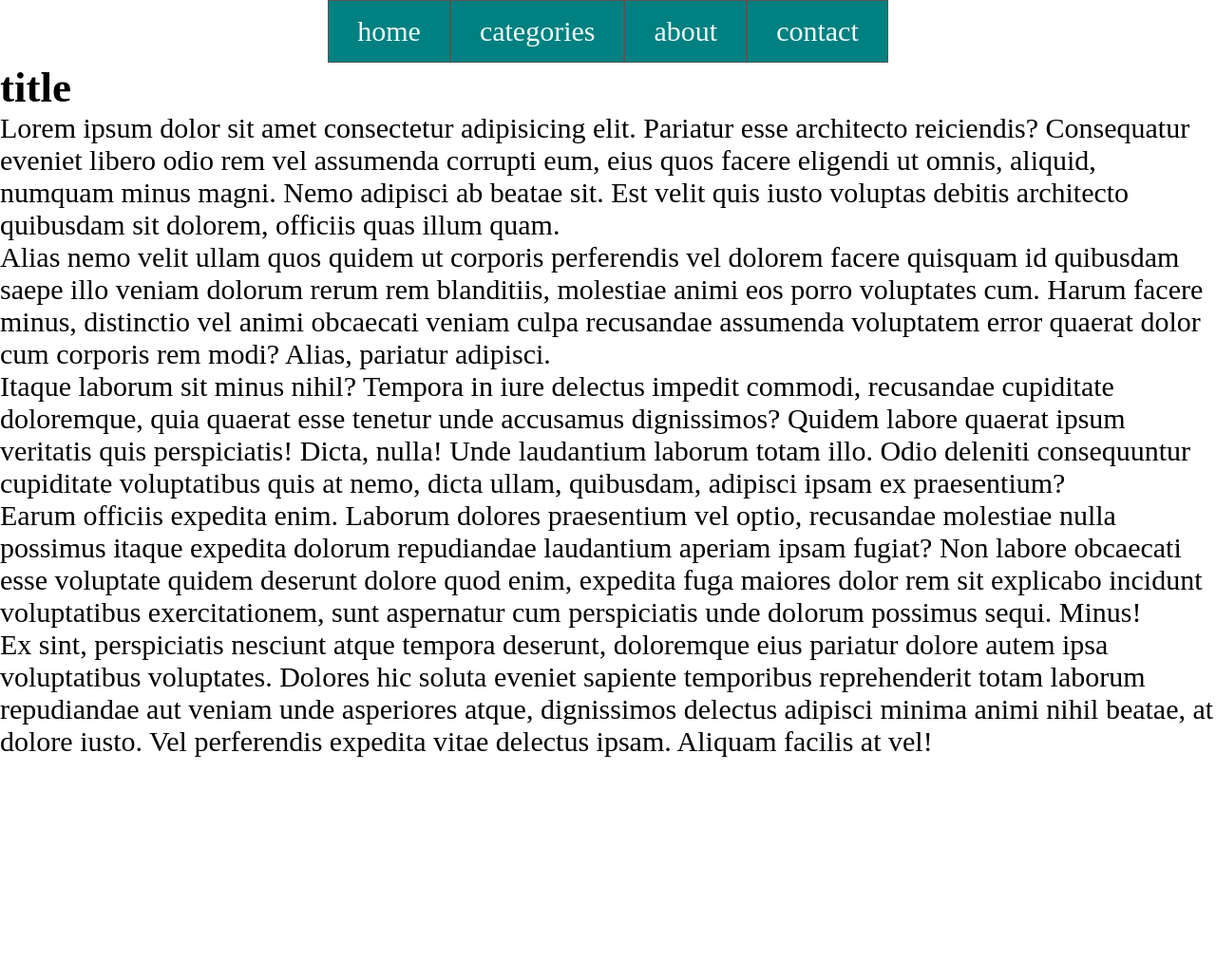
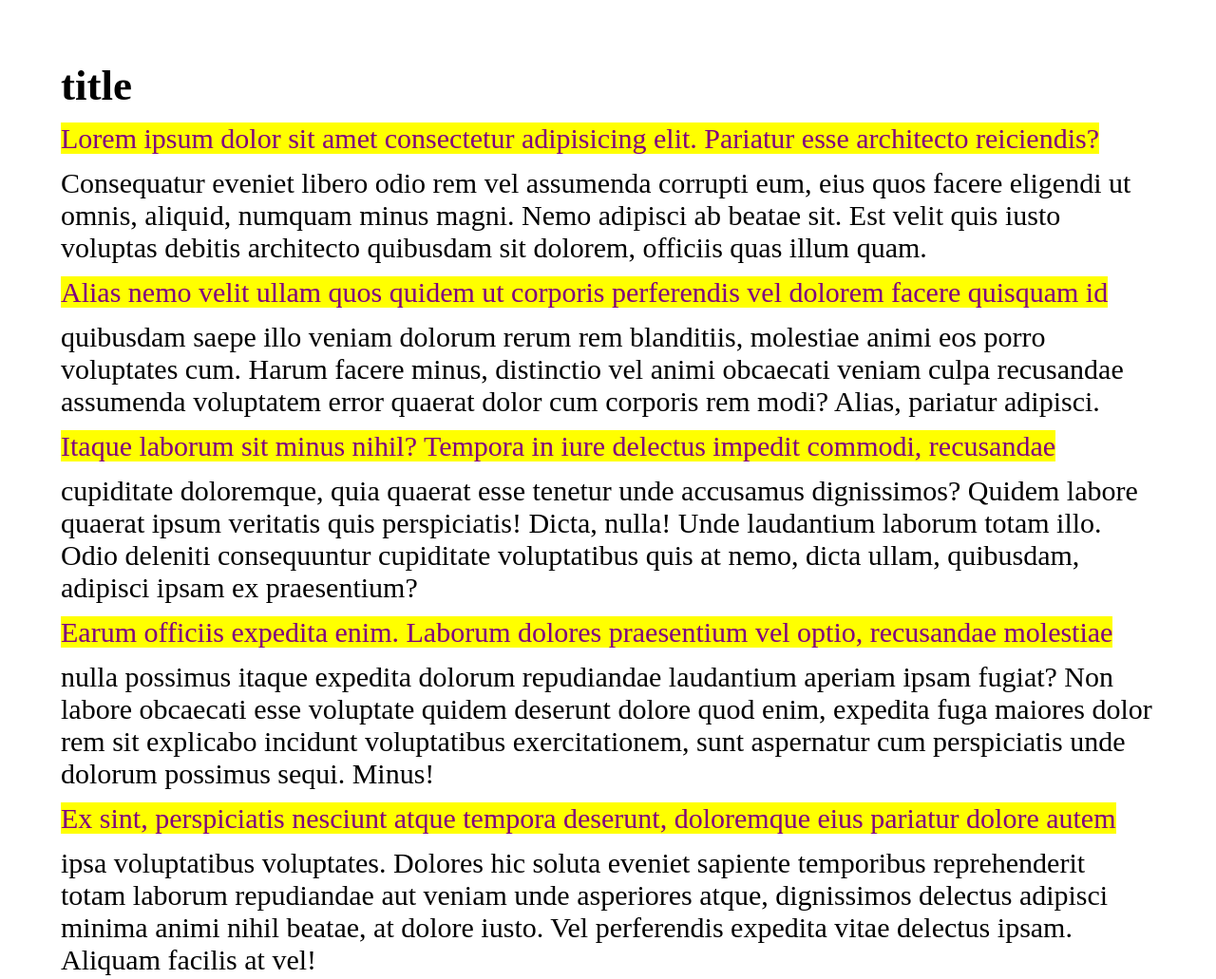
Before and after one commit to freshjsftm/fm2022-2-html-12-12-2022, a plain HTML site: page index.html in a window 1280 px wide. Shown: the whole page at 95% size. Before the commit the page ends 800 px from the top, so only its background shows below. Drawn offline with Linux system fonts and the light colour scheme.

Commit message:
Add ::first-letter, ::first-line, ::selection

```diff
--- a/assets/css/style.css
+++ b/assets/css/style.css
@@ -13,39 +13,27 @@ a {
 ul {
   list-style: none;
 }
-.main-header {
+main{
+  margin: 5%;
 }
-.main-header__nav {
+
+
+/* h2::first-letter,
+p::first-letter{
+  padding: 0 1rem;
+  background-color:blanchedalmond;
+  color: teal;
+  font-size: 3rem;
+  text-transform: uppercase;
+} */
+
+p::first-line{
+  background-color: yellow;
+  color:purple;
+  line-height: 2em;
 }
-.main-header__list {
-  font-size: 0;
-  text-align: center;
+
+::selection{
+  background-color: #ccc;
+  color: blue;
 }
-.main-header__item{
-  display: inline-block;
-}
-.main-header__item,
-.main-header__item__subitem {
-  position: relative;
-  border: 1px solid #555;
-  background-color:teal;
-  color:azure;
-  font-size: 1rem;
-}
-.main-header__item:hover,
-.main-header__item__subitem:hover{
-  background-color:rgb(0, 72, 72);
-}
-.main-header__link {
-  display: inline-block;
-  padding: 0.5em 1em;
-}
-.main-header__list__sublist{
-  display: none;
-  position: absolute;
-  left: 0;
-  right: 0;
-}
-.main-header__item:hover>.main-header__list__sublist{
-  display: block;
-}
--- a/index.html
+++ b/index.html
@@ -7,35 +7,6 @@
     <link rel="stylesheet" href="./assets/css/style.css" />
   </head>
   <body>
-    <header class="main-header">
-      <nav class="main-header__nav">
-        <ul class="main-header__list">
-          <li class="main-header__item">
-            <a href="" class="main-header__link">home</a>
-          </li>
-          <li class="main-header__item">
-            <a href="" class="main-header__link">categories</a>
-            <ul class="main-header__list__sublist">
-              <li class="main-header__item__subitem">
-                <a href="" class="main-header__link">man</a>
-              </li>
-              <li class="main-header__item__subitem">
-                <a href="" class="main-header__link">woman</a>
-              </li>
-              <li class="main-header__item__subitem">
-                <a href="" class="main-header__link">children</a>
-              </li>
-            </ul>
-          </li>
-          <li class="main-header__item">
-            <a href="" class="main-header__link">about</a>
-          </li>
-          <li class="main-header__item">
-            <a href="" class="main-header__link">contact</a>
-          </li>
-        </ul>
-      </nav>
-    </header>
     <main>
       <article>
         <h2>title</h2>
```
